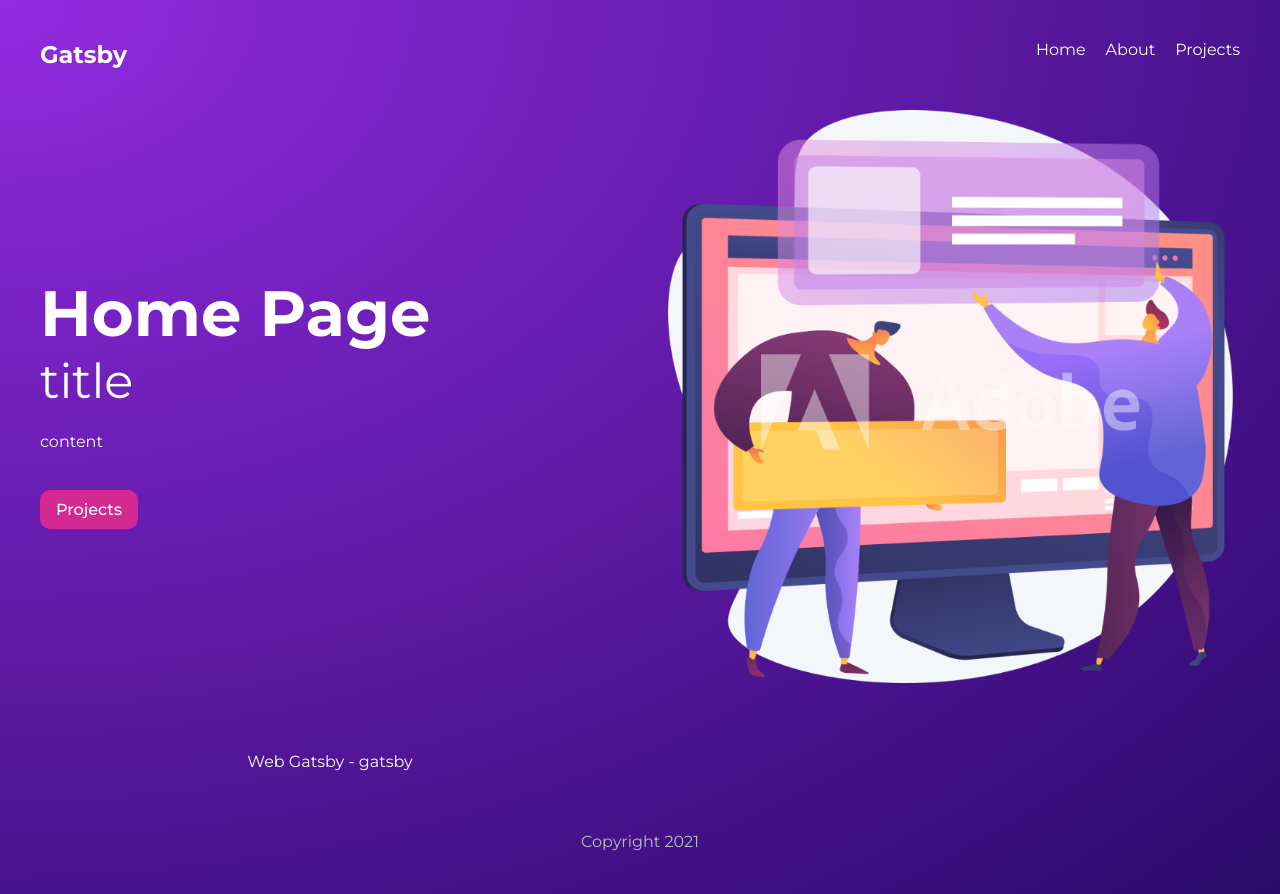
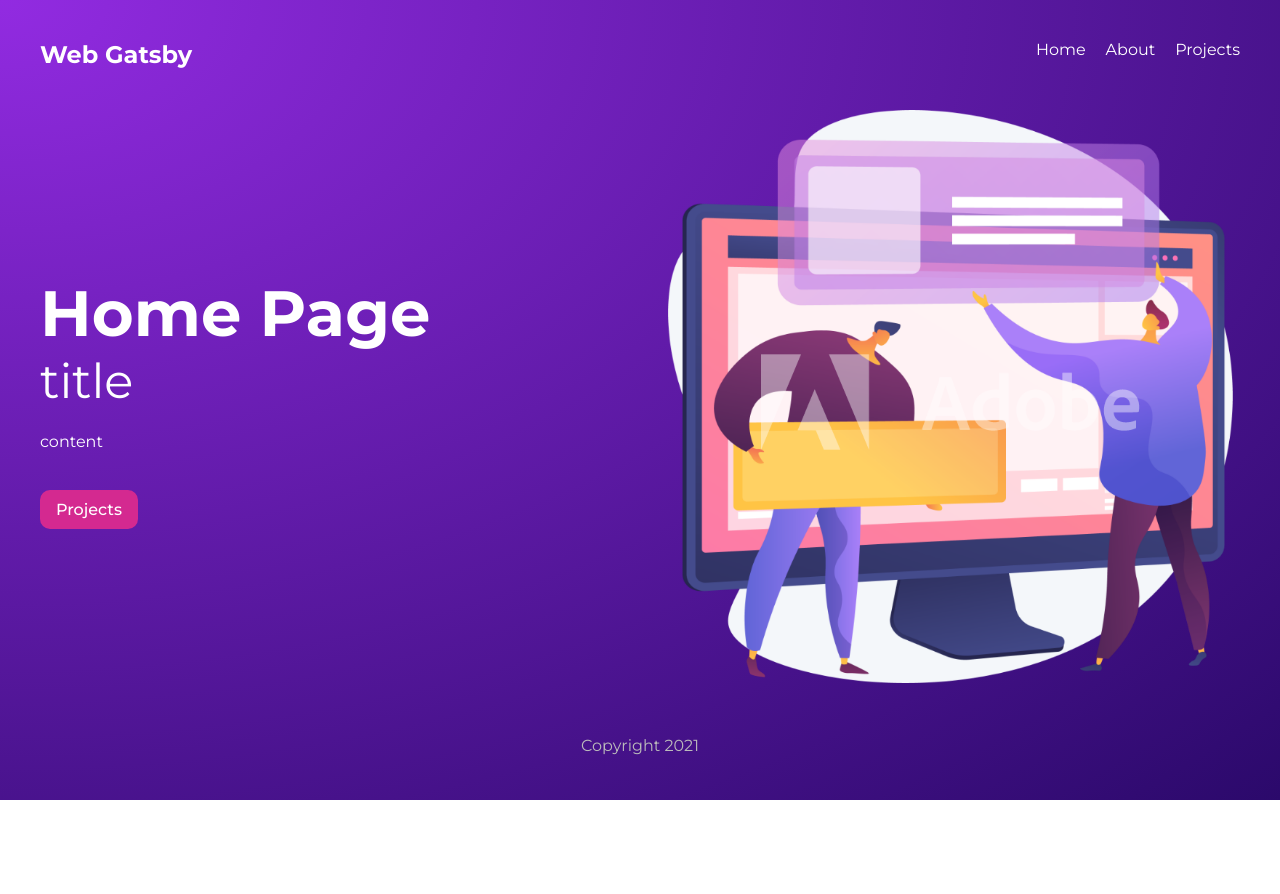
Before and after one commit to robertporeba/web-gatsby, a Gatsby site: page / in a window 1280 px wide. After the commit the page ends 800 px from the top, so only its background shows below. Built offline with nearby package versions, Linux system fonts and the light colour scheme; Gatsby itself is replaced by a stand-in of ours.

Commit message:
14.08 #add useStaticQuery hook

```diff
--- a/src/components/Navbar.js
+++ b/src/components/Navbar.js
@@ -1,10 +1,22 @@
 import React from "react";
-import { Link } from "gatsby";
+import { Link, graphql, useStaticQuery } from "gatsby";
 
 export default function Navbar() {
+  const data = useStaticQuery(graphql`
+    query SiteInfo {
+      site {
+        siteMetadata {
+          title
+        }
+      }
+    }
+  `);
+
+  const { title } = data.site.siteMetadata;
+
   return (
     <nav>
-      <h1>Gatsby</h1>
+      <h1>{title}</h1>
       <div className="links">
         <Link to="/">Home</Link>
         <Link to="/about">About</Link>
--- a/src/pages/index.js
+++ b/src/pages/index.js
@@ -1,12 +1,10 @@
-import { graphql, Link } from "gatsby";
+import { Link } from "gatsby";
 import React from "react";
 import Layout from "../components/Layout";
 
 import * as styles from "../styles/home.module.css";
 
-export default function Home({ data }) {
-  const { description, title } = data.site.siteMetadata;
-
+export default function Home() {
   return (
     <Layout>
       <section className={styles.header}>
@@ -19,21 +17,7 @@
           </Link>
         </div>
         <img src="/banner.png" alt="site banner" style={{ maxWidth: "100%" }} />
-        <p>
-          {title} - {description}
-        </p>
       </section>
     </Layout>
   );
 }
-
-export const query = graphql`
-  query SiteInfo {
-    site {
-      siteMetadata {
-        description
-        title
-      }
-    }
-  }
-`;
```
